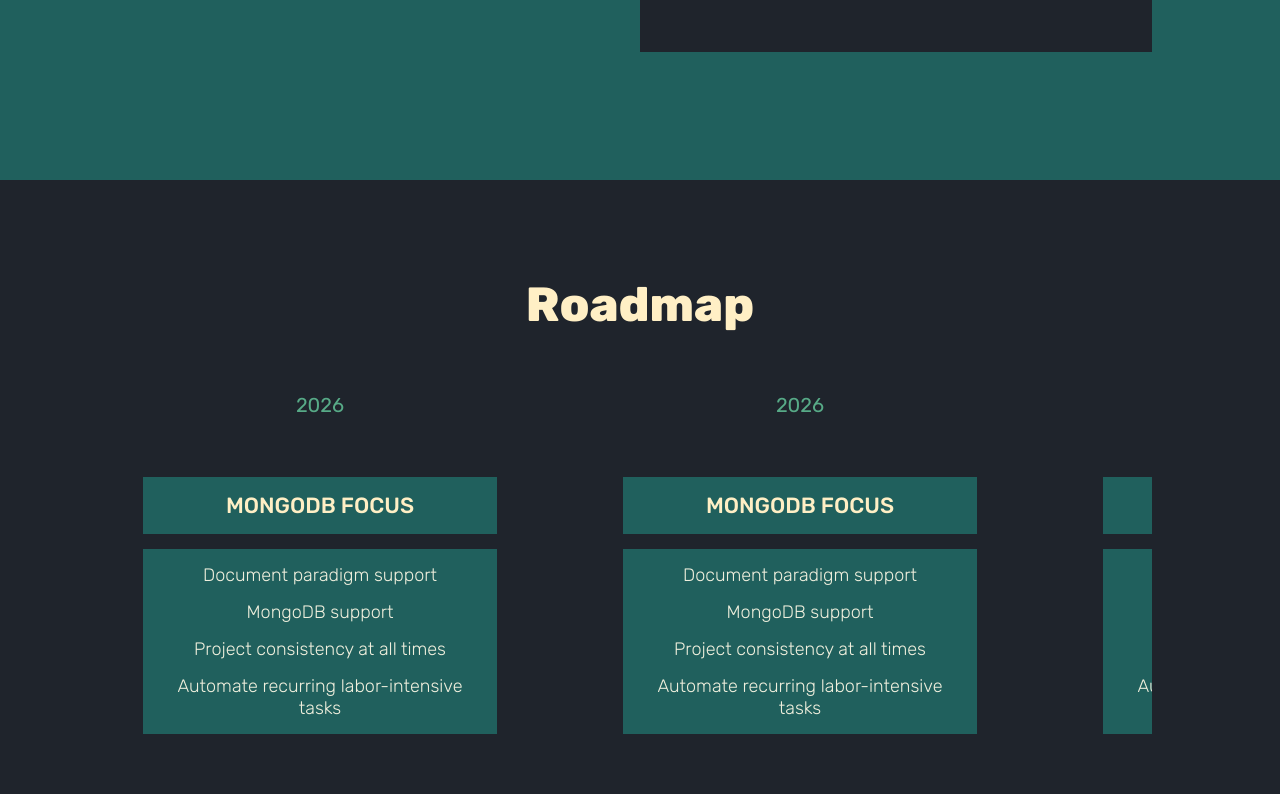
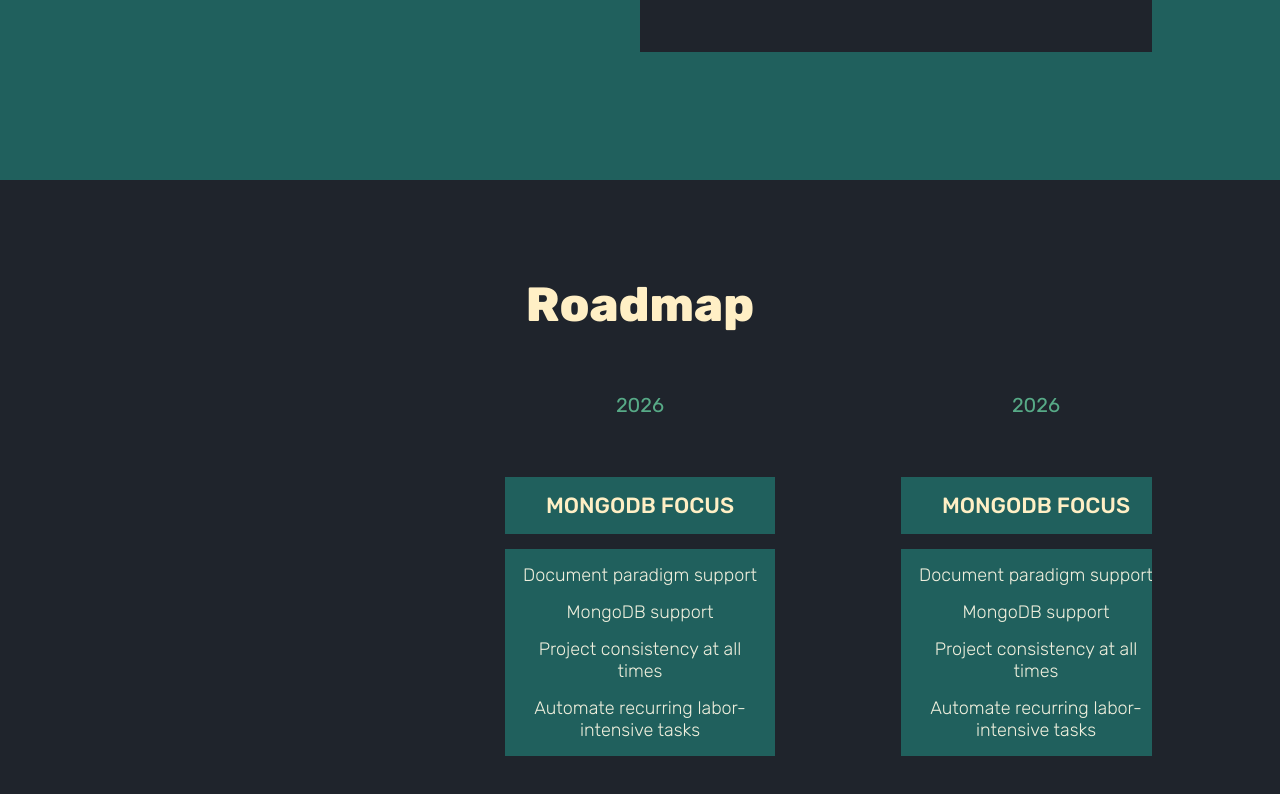
Before and after one commit to pieter-groenendijk/sifaka-dev-landingsite, a Svelte app in the folder landingsite/: page / in a window 1280 px wide. Shown: the part 1312-2106 px from the top of the page. Built offline with nearby package versions, Linux system fonts and the light colour scheme.

Commit message:
Scroll snapping on timeline

```diff
--- a/landingsite/src/presentation/TimelineSection.svelte
+++ b/landingsite/src/presentation/TimelineSection.svelte
@@ -108,14 +108,18 @@
     }
 
     .milestones {
+        --max-item-width: 600px;
+        padding-inline: 50%;
         display: grid;
         grid-auto-flow: column;
-        grid-auto-columns: clamp(300px, 30vw, 600px);
+        grid-auto-columns: clamp(300px, 30%, 600px);
+        gap: 96px;
         overflow: scroll;
-        gap: 96px;
+        scroll-snap-type: x mandatory;
     }
 
     .milestone {
+        scroll-snap-align: center;
     }
 
     .milestone__time {
```
